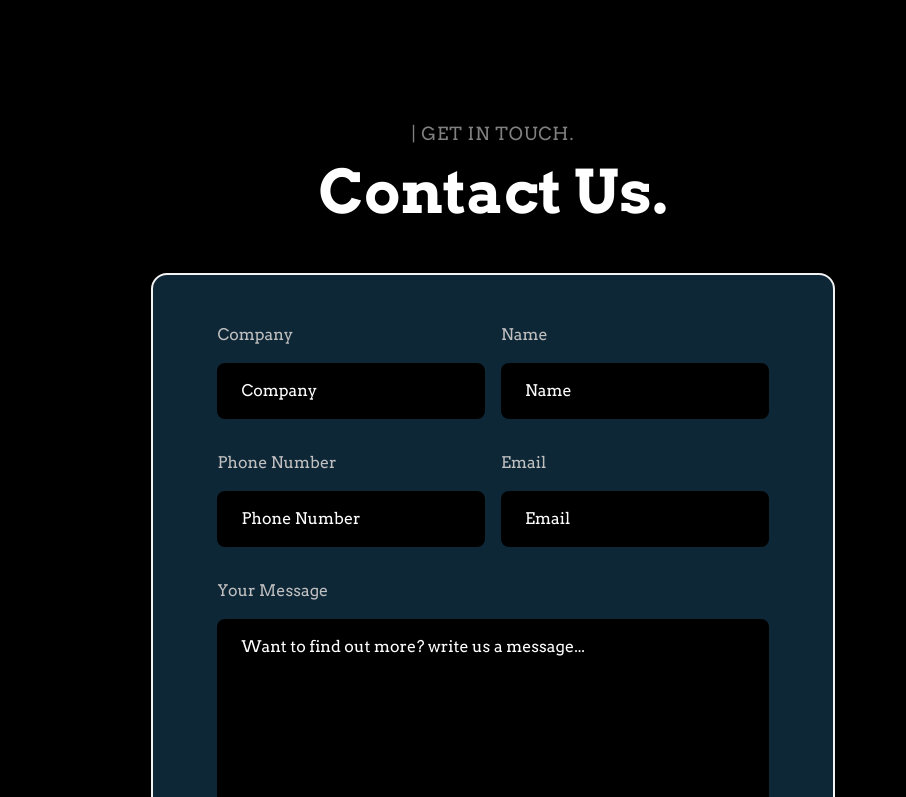
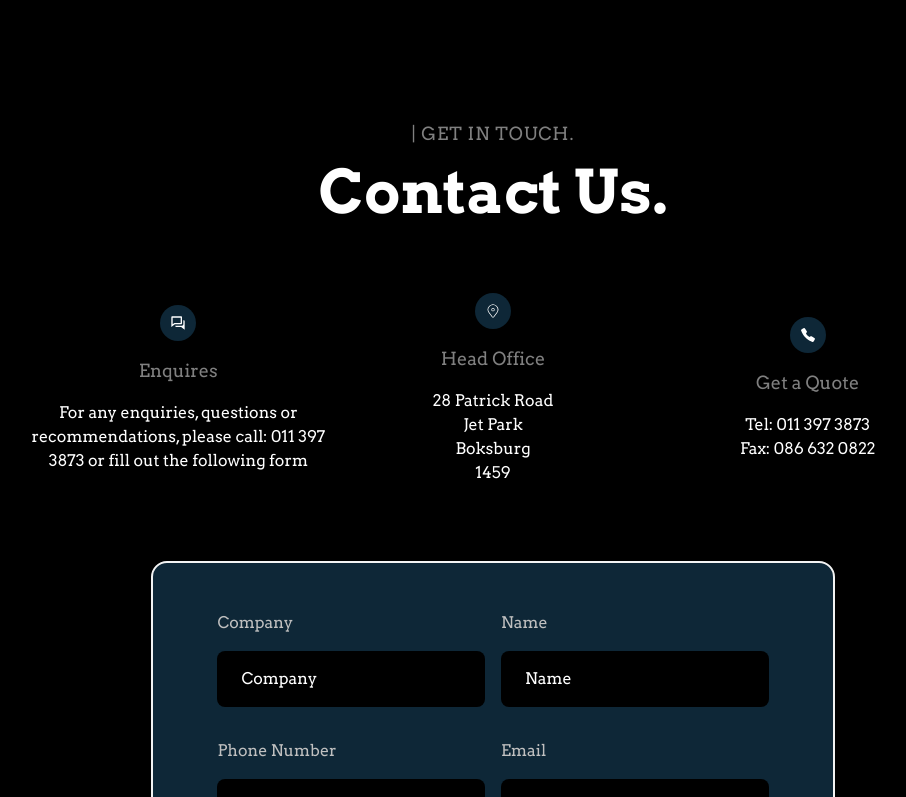
Before and after one commit to CodingDyl/plSteel, a React (Vite) app: page / in a window 1280 px wide. Shown: the part 2280-3077 px from the top of the page, without its empty margins (147-1053 px from the left). Built offline with nearby package versions, Linux system fonts and the light colour scheme.

Commit message:
contact section complete

```diff
--- a/package.json
+++ b/package.json
@@ -18,6 +18,7 @@
     "lottie-react": "^2.4.0",
     "react": "^18.2.0",
     "react-dom": "^18.2.0",
+    "react-icons": "^5.0.1",
     "react-leaflet": "^4.2.1",
     "react-router-dom": "^6.21.3",
     "react-tilt": "^1.0.2"
--- a/src/App.jsx
+++ b/src/App.jsx
@@ -15,7 +15,7 @@ function App() {
     <MantineProvider>
       <BrowserRouter>
         <div className="z-0 bg-primary text-white">
-          <div className="h-[100vh] w-[100%] bg-background bg-fit md:bg-cover bg-no-repeat bg-fixed bg-center bg-blend-overlay bg-black/35">
+          <div className="h-[100vh] w-[100%] bg-background bg-auto md:bg-cover bg-no-repeat bg-fixed bg-center bg-blend-overlay bg-black/35">
             <Navbar />
             <Hero />
           </div>
--- /dev/null
+++ b/src/components/ContactHeading.jsx
@@ -0,0 +1,40 @@
+import React from 'react'
+import { IoCallSharp } from "react-icons/io5";
+import { CiLocationOn } from "react-icons/ci";
+import { BiConversation } from "react-icons/bi";
+
+const ContactHeading = () => {
+  return (
+    <div className='grid grid-cols-1 md:grid-cols-3 items-center gap-4 md:gap-0 w-[100%] p-4'>
+        <div className='flex flex-col justify-center items-center text-center gap-4'>
+            <div className='rounded-full w-9 h-9 bg-[#25618b]/40 text-white flex justify-center items-center'>
+                <BiConversation />
+            </div>
+            <h1 className='text-lg text-secondary'>Enquires</h1>
+            <p>For any enquiries, questions or recommendations, please call: 011 397 3873 or fill out the following form</p>
+        </div>
+
+        <div className='flex flex-col justify-center items-center text-center gap-4'>
+            <div className='rounded-full w-9 h-9 bg-[#25618b]/40 text-white flex justify-center items-center'>
+                <CiLocationOn />
+            </div>
+            <h1 className='text-lg text-secondary'>Head Office</h1>
+            <p>28 Patrick Road <br />
+                Jet Park <br />
+                Boksburg <br />
+                1459
+            </p>
+        </div>
+
+        <div className='flex flex-col justify-center items-center text-center gap-4'>
+            <div className='rounded-full w-9 h-9 bg-[#25618b]/40 text-white flex justify-center items-center'>
+                <IoCallSharp />
+            </div>
+            <h1 className='text-lg text-secondary'>Get a Quote</h1>
+            <p>Tel: 011 397 3873 <br/> Fax: 086 632 0822</p>
+        </div>
+    </div>
+  )
+}
+
+export default ContactHeading
--- a/src/pages/Contact.jsx
+++ b/src/pages/Contact.jsx
@@ -8,6 +8,7 @@ import { contactPeople } from '../constants'
 import { Avatar, Text, Group } from '@mantine/core';
 import { IconPhoneCall, IconAt } from '@tabler/icons-react';
 import ContactForm from '../components/ContactForm'
+import ContactHeading from '../components/ContactHeading'
 
 const Contact = () => {
     const EmployeeCard = ({ name, cell, email, position }) => (
@@ -45,11 +46,14 @@ const Contact = () => {
 
   return (
     <>
-        <motion.div variants={staggerContainer} initial='hidden' whileInView='show' viewport={{ once: false, amount: 0.25}} className={`${styles.interWidth} lg:${styles.paddingX} min-h-screen w-[100%] flex flex-col justify-between gap-4 items-center mx-auto`}>
+        <motion.div variants={staggerContainer} initial='hidden' whileInView='show' viewport={{ once: false, amount: 0.25}} className={`${styles.interWidth} lg:${styles.paddingX} min-h-screen w-[100%] flex flex-col justify-between gap-10 items-center mx-auto`}>
            <div><p className={`${styles.sectionSubText} text-center`}>
             | Get In Touch.
             </p>
             <h1 className={`${styles.sectionHeadText} text-center`}>Contact Us.</h1></div>
+
+            {/* Contact Heading */}
+            <ContactHeading />
 
             {/* Contact Form */}
             <ContactForm />
```
Also changed, not shown: 1 other file (tests, documents, lock files or other folders).
